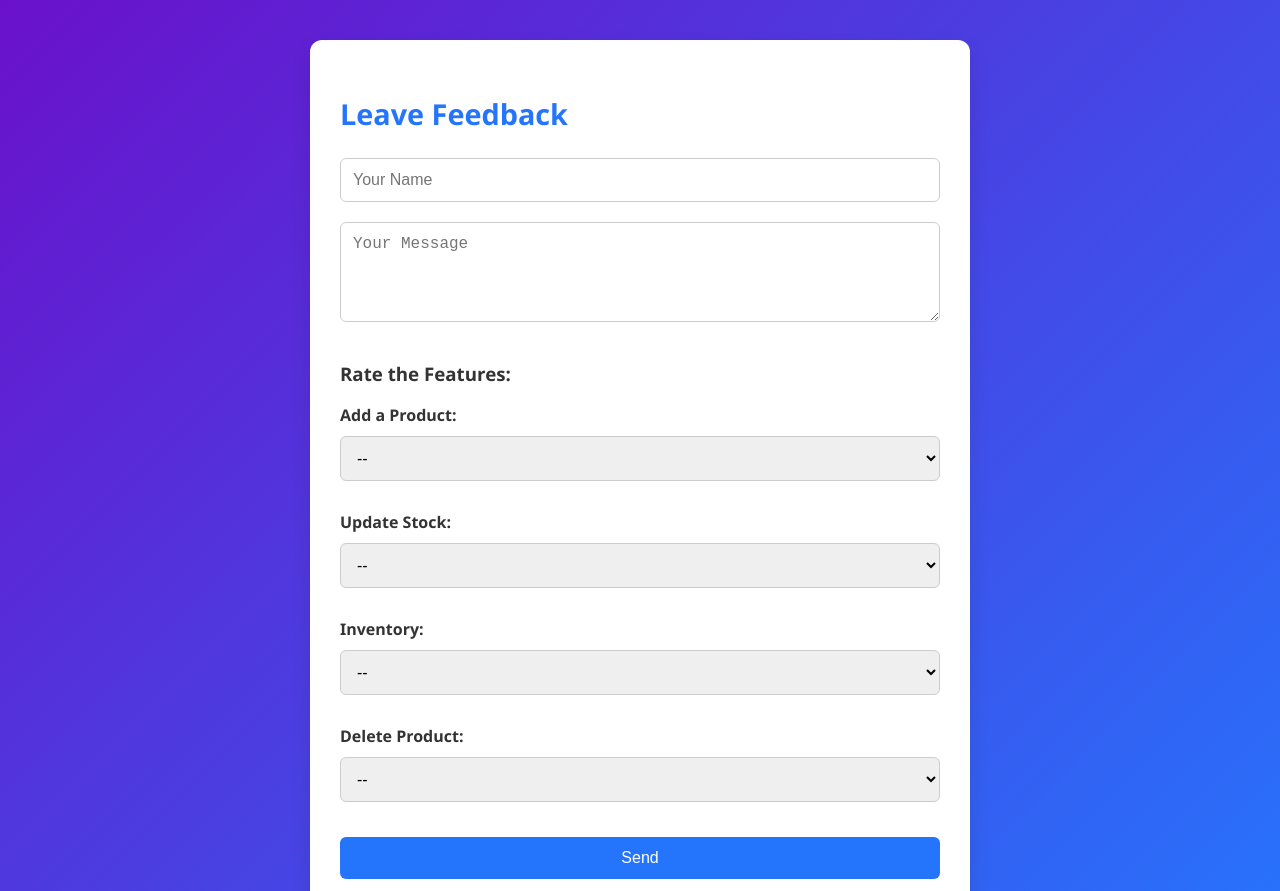
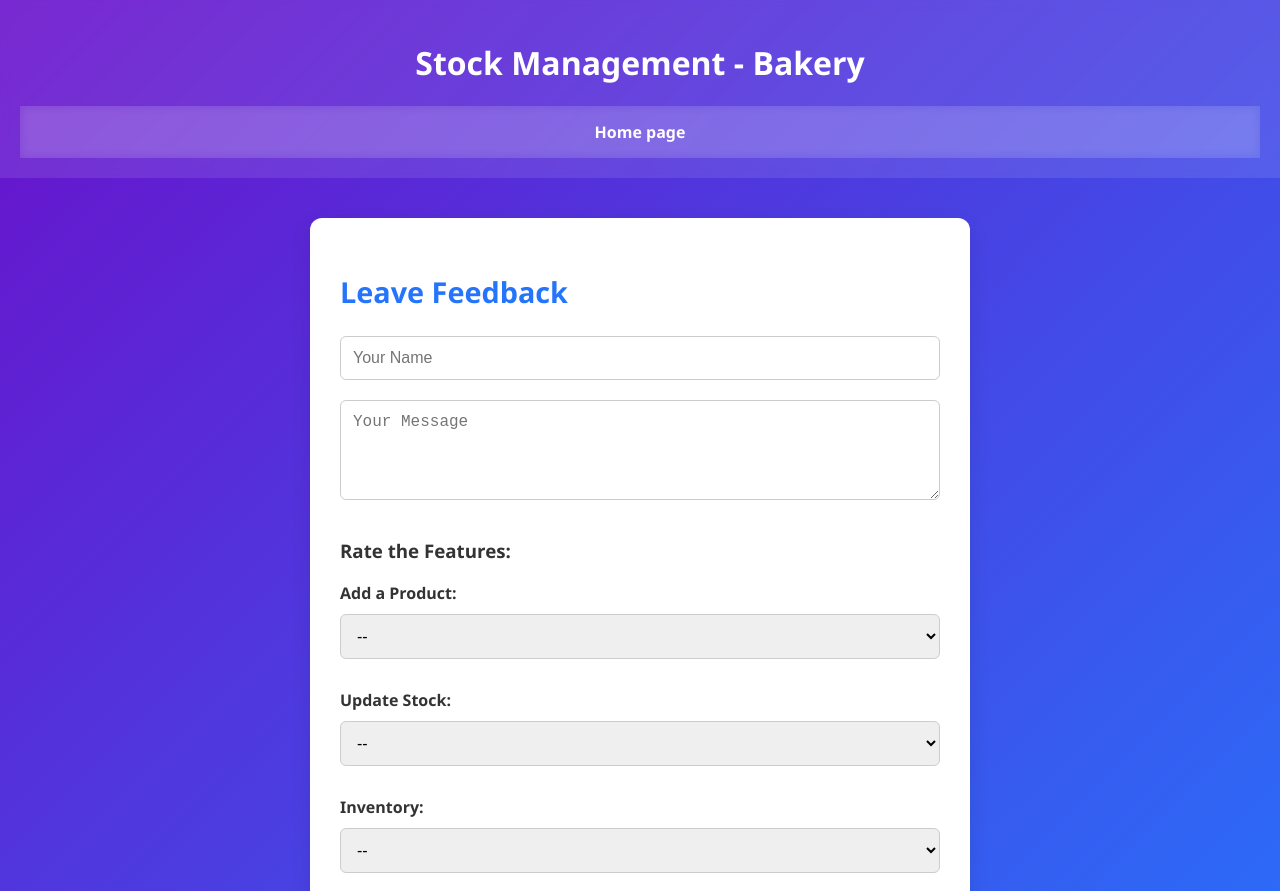
Before and after one commit to Giougt/DIP392-Data-Management-shop, a website: page src/public/feedback.html in a window 1280 px wide. Shown: the top 891 px of the page. Drawn offline with Linux system fonts and the light colour scheme.

Commit message:
add navbar for feedback page

```diff
--- a/src/public/feedback.html
+++ b/src/public/feedback.html
@@ -7,6 +7,14 @@
     <link rel="stylesheet" href="styles.css" />
 </head>
 <body class="feedback">
+  <header>
+    <h1>Stock Management - Bakery</h1>
+    <nav class="top-navbar">
+      <ul>
+        <li><a href="index.html">Home page</a></li>
+      </ul>
+    </nav>
+  </header>
     <div class="feedback-container">
         <h2>Leave Feedback</h2>
         <form id="feedback-form">
--- a/src/public/styles.css
+++ b/src/public/styles.css
@@ -239,6 +239,44 @@ body.login {
 
 /*style CSS for feedback.html */
 
+body.feedback header {
+  background-color: rgba(255, 255, 255, 0.1);
+  padding: 20px;
+  text-align: center;
+  color: white;
+  backdrop-filter: blur(5px);
+}
+
+body.feedback .top-navbar {
+  background-color: rgba(255, 255, 255, 0.1);
+  padding: 15px 20px;
+  text-align: center;
+  backdrop-filter: blur(5px);
+}
+
+body.feedback .top-navbar ul {
+  list-style: none;
+  margin: 0;
+  padding: 0;
+  display: flex;
+  justify-content: center;
+  gap: 20px;
+}
+
+body.feedback .top-navbar ul li a {
+  text-decoration: none;
+  font-weight: bold;
+  color: white;
+  padding: 10px 20px;
+  transition: background-color 0.3s, color 0.3s;
+  border-radius: 6px;
+}
+
+body.feedback .top-navbar ul li a:hover {
+  background-color: rgba(255, 255, 255, 0.2);
+  color: #fff;
+}
+
 body.feedback {
   box-sizing: border-box;
   font-family: 'Segoe UI', Tahoma, Geneva, Verdana, sans-serif;
```
Also changed, not shown: src/public/index.html (+0 -1 lines).
